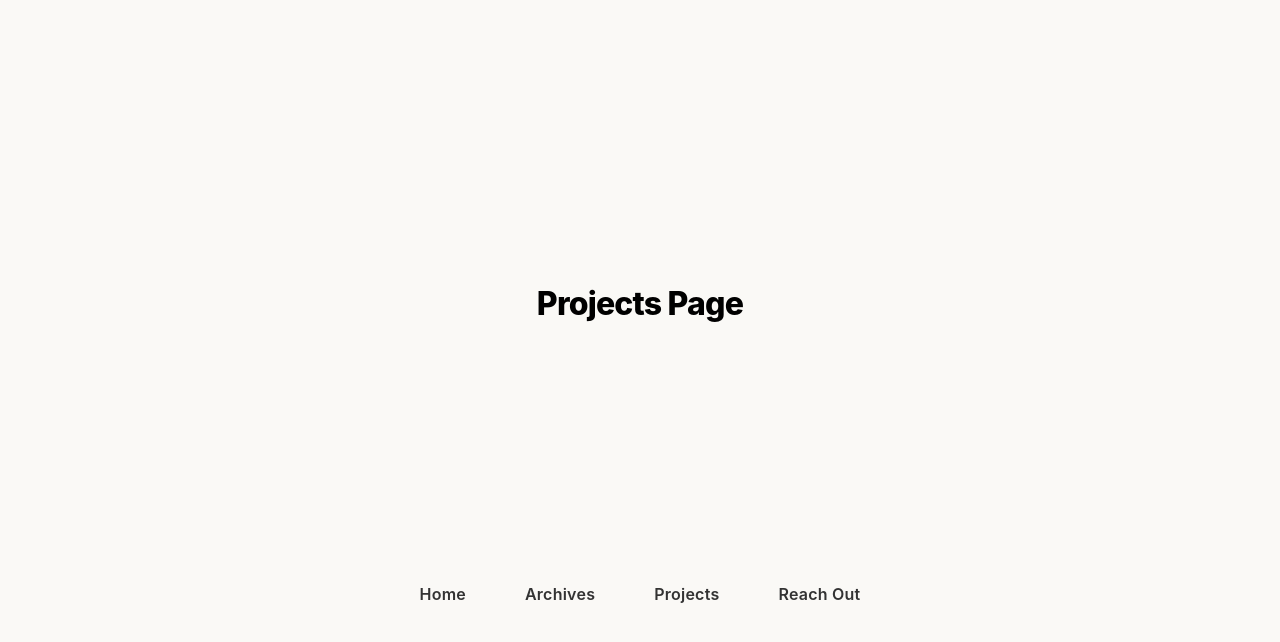
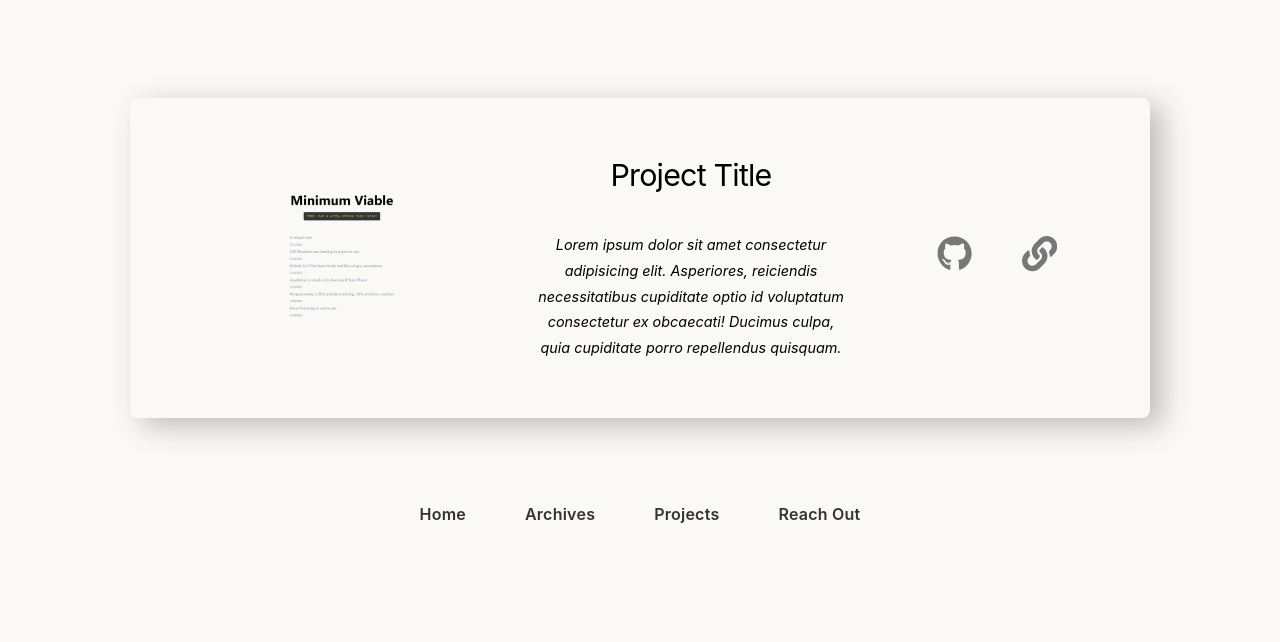
Before and after one commit to charlesmartinreed/charlie-codes-blog, a Next.js app: page /projects in a window 1280 px wide. Shown: the top 642 px of the page. Built offline with nearby package versions, Linux system fonts and the light colour scheme.

Commit message:
Initial project page layout.

```diff
--- a/pages/projects.js
+++ b/pages/projects.js
@@ -1,11 +1,47 @@
 import Layout from "../components/Layout";
 import utilStyles from "../styles/utils.module.css";
+import projectStyles from "../styles/Project.module.css";
+import Image from "next/image";
+import { FaGithub, FaLink } from "react-icons/fa";
 
 export default function Projects() {
-  const title = "Projects";
+  const title = "Some of My Work";
+
   return (
     <Layout title={title}>
-      <h1 className={utilStyles.headingXl}>{title} Page</h1>
+      <div className={projectStyles.projectContainer}>
+        <div className={projectStyles.imgContainer}>
+          <Image
+            width={800}
+            height={300}
+            alt={""}
+            src={"/images/project-temp-img.png"}
+          />
+        </div>
+
+        <div className={projectStyles.descriptionContainer}>
+          <div>
+            <h1 className={projectStyles.heading2Xl}>Project Title</h1>
+          </div>
+          <div>
+            <p className={projectStyles.flavorText}>
+              Lorem ipsum dolor sit amet consectetur adipisicing elit.
+              Asperiores, reiciendis necessitatibus cupiditate optio id
+              voluptatum consectetur ex obcaecati! Ducimus culpa, quia
+              cupiditate porro repellendus quisquam.
+            </p>
+          </div>
+        </div>
+
+        <div className={projectStyles.linkContainer}>
+          <a href="https://www.github.com">
+            <FaGithub />
+          </a>
+          <a href="https://www.github.com">
+            <FaLink />
+          </a>
+        </div>
+      </div>
     </Layout>
   );
 }
--- a/styles/Layout.module.css
+++ b/styles/Layout.module.css
@@ -10,7 +10,7 @@
 }
 
 .main {
-  min-height: 70vh;
+  min-height: 60vh;
   padding: 2rem 0;
   flex: 1;
   display: flex;
@@ -101,41 +101,6 @@
   padding: 0 1em;
 }
 
-/* .card {
-  margin: 1rem;
-  padding: 1.5rem;
-  text-align: left;
-  color: inherit;
-  text-decoration: none;
-  border: 1px solid #eaeaea;
-  border-radius: 10px;
-  transition: color 0.15s ease, border-color 0.15s ease;
-  max-width: 300px;
-}
-
-.card:hover,
-.card:focus,
-.card:active {
-  color: #0070f3;
-  border-color: #0070f3;
-}
-
-.card h2 {
-  margin: 0 0 1rem 0;
-  font-size: 1.5rem;
-}
-
-.card p {
-  margin: 0;
-  font-size: 1.25rem;
-  line-height: 1.5;
-} */
-
-/* .logo {
-  height: 1em;
-  margin-left: 0.5rem;
-} */
-
 .grid .link {
   font-weight: 700;
   color: #abc;
--- /dev/null
+++ b/styles/Project.module.css
@@ -0,0 +1,79 @@
+.projectContainer {
+  height: 40vh;
+  display: grid;
+  grid-template-columns: 40% 30% 30%;
+  width: 85%;
+  box-shadow: 12px 8px 28px rgba(51, 51, 51, 0.3);
+  border-radius: 8px;
+
+  align-items: center;
+  margin-bottom: 12px;
+}
+
+.projectContainer .heading2Xl {
+  font-size: 1.9em;
+  line-height: 1.2;
+  letter-spacing: -0.05rem;
+  margin: 1rem 0;
+  font-weight: 400;
+}
+
+.projectContainer h1,
+.projectContainer h2,
+.projectContainer h3,
+.projectContainer h4,
+.projectContainer h5,
+.projectContainer h6 {
+  text-align: center;
+  padding-bottom: 0.75em;
+}
+
+.projectContainer .clientDescription {
+}
+
+.projectContainer .imgContainer {
+  padding-left: 15px;
+}
+
+.projectContainer img {
+  max-width: 100%;
+  max-height: 100%;
+  object-fit: contain;
+  border-radius: 4px;
+}
+
+.projectContainer .linkContainer {
+  /* background-color: orange; */
+  height: 100%;
+  display: flex;
+  flex-direction: row;
+  justify-content: center;
+  align-items: center;
+  /* justify-self: center; */
+}
+
+.projectContainer .descriptionContainer {
+  text-align: center;
+  line-height: 1.6em;
+}
+
+.projectContainer .flavorText {
+  font-size: 0.9em;
+  font-style: italic;
+}
+
+.projectContainer a {
+  /* display: block; */
+  /* color: rgba(170, 187, 204, 1); */
+  color: #777;
+  /* border-radius: 4px; */
+  /* padding: 1em 3em; */
+  margin: 0.7em;
+  text-align: center;
+  font-size: 2.2em;
+  transition: all 0.3s ease-in-out;
+}
+
+.projectContainer a:hover {
+  color: #abc;
+}
```
Also changed, not shown: posts/a-simple-test.md (+1 -1 lines), styles/Post.module.css (+18 -0 lines), public/images/project-temp-img.png (added), 1 other file (tests, documents, lock files or other folders).
